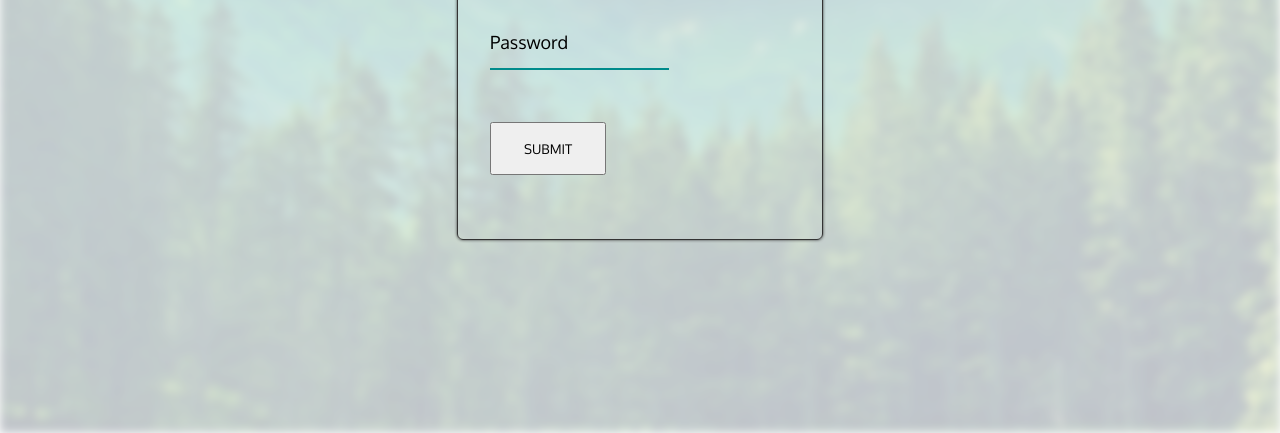
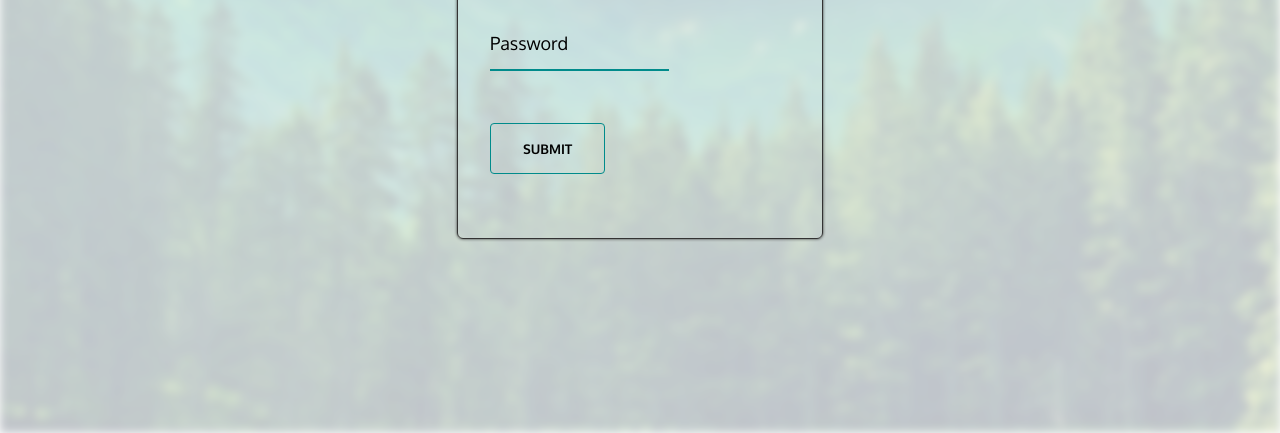
Before and after one commit to doums10/form-css, a website: page index.html in a window 1280 px wide. Shown: the part 367-800 px from the top of the page. Drawn offline with Linux system fonts and the light colour scheme.

Commit message:
form done

```diff
--- a/style.css
+++ b/style.css
@@ -1,4 +1,5 @@
 @import url("https://fonts.googleapis.com/css2?family=Oxygen:wght@400;700&display=swap");
+@import url("https://fonts.googleapis.com/css2?family=Montserrat&display=swap");
 
 * {
 	box-sizing: border-box;
@@ -58,12 +59,30 @@ body::before {
 }
 .form-control input:focus + label,
 form-control input:valid + label {
-  color:darkcyan;
-  transform: translateY(-30px);
-  font-size:14px;
-  transition:all 0.5s ease;
+	color: darkcyan;
+	transform: translateY(-30px);
+	font-size: 14px;
+	transition: all 0.5s ease;
 }
-button{
-  padding:1rem 2rem;
-  margin:2rem auto;
+button {
+	padding: 1rem 2rem;
+	margin: 2rem auto;
+	border-radius: 4px;
+	border: 1px solid darkcyan;
+	cursor: pointer;
+	outline: none;
+	font-family: "Montserrat", sans-serif;
+	transition: 0.4s ease;
+  font-weight: bold;
+	background: transparent;
+	font-family: inherit;
 }
+button:hover{
+  box-shadow: inset 0 0 0 30px darkcyan, 1px 1px 3px #333;
+  transform: translateX(4px);
+  color: #eee;
+
+}
+button:active {
+  transform: scale(0.95);
+}
```
